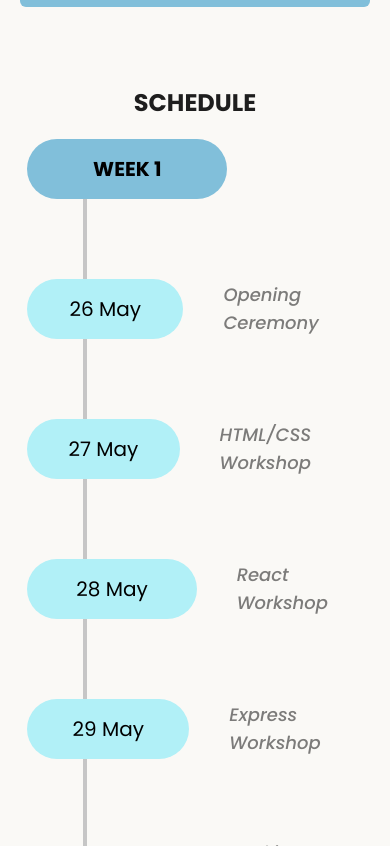
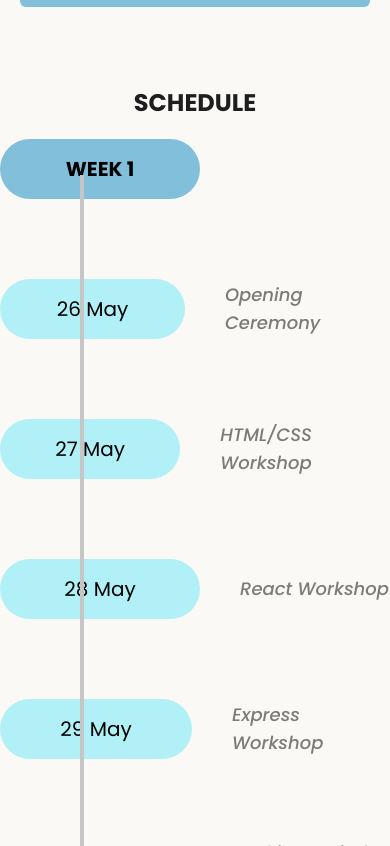
Before and after one commit to DevHub-iLab/summerbuild-2025, a React (Vite) app: page / in a window 390 px wide. Shown: the part 2398-3244 px from the top of the page. Built offline with nearby package versions, Linux system fonts and the light colour scheme; the HTML template or start-up script is replaced by a standard one.

Commit message:
fix schedule mobile alignment

```diff
--- a/src/components/Body/Schedule/Schedule.jsx
+++ b/src/components/Body/Schedule/Schedule.jsx
@@ -4,7 +4,7 @@ function Schedule(){
         <div id='schedule' className='flex flex-col mt-20 items-center'>
             <h1 className='text-[#1E1E1E] uppercase justify-center text-center font-bold md:text-4xl sm:text-3xl text-2xl'>
                 Schedule</h1>
-            <div className='absolute z-[-1] bg-[#C6C6C6] left-[calc(50%-110px)] transform -translate-x-1/2 w-1 h-[1100px] mt-25 mr-39 '></div>
+            <div className='absolute z-[1] bg-[#C6C6C6] left-1/2 transform -translate-x-[115px] w-1 h-[1100px] mt-22'></div>
             <div className='flex flex-col items-center mt-5 w-auto'>
                 <ScheduleCard color='#81BFDA' fontWeight='bold' header='WEEK 1'/>
                 <ScheduleCard color='#B1F0F7' fontWeight='400' header='26 May' content='Opening Ceremony'/>
--- a/src/components/Body/Schedule/ScheduleCard.jsx
+++ b/src/components/Body/Schedule/ScheduleCard.jsx
@@ -1,10 +1,10 @@
 function ScheduleCard(props){
     return(
         <div className='group flex w-full h-auto items-center mb-20'>
-            <div className='rounded-4xl w-[200px] h-15 ml-10 text-center flex items-center transition-all duration-300 ease-in-out transform group-hover:scale-105 group-hover:shadow-lg group-hover:shadow-gray-400' style={{ backgroundColor: props.color || 'transparent'}}>
+            <div className='rounded-4xl w-[200px] h-15 text-center flex items-center transition-all duration-300 ease-in-out transform group-hover:scale-105 group-hover:shadow-lg group-hover:shadow-gray-400' style={{ backgroundColor: props.color || 'transparent'}}>
                 <h1 className='text-xl m-auto' style={{fontWeight: props.fontWeight}}>{props.header || 'PlaceHolder'}</h1>
             </div>
-            <p className='ml-10 mr-10 whitespace-pre-line italic text-lg font-medium duration-400 group-hover:opacity-100 opacity-50'>{props.content || ''}</p>
+            <p className='ml-10 whitespace-pre-line italic text-lg font-medium duration-400 group-hover:opacity-100 opacity-50'>{props.content || ''}</p>
         </div>
     )
 }
```
